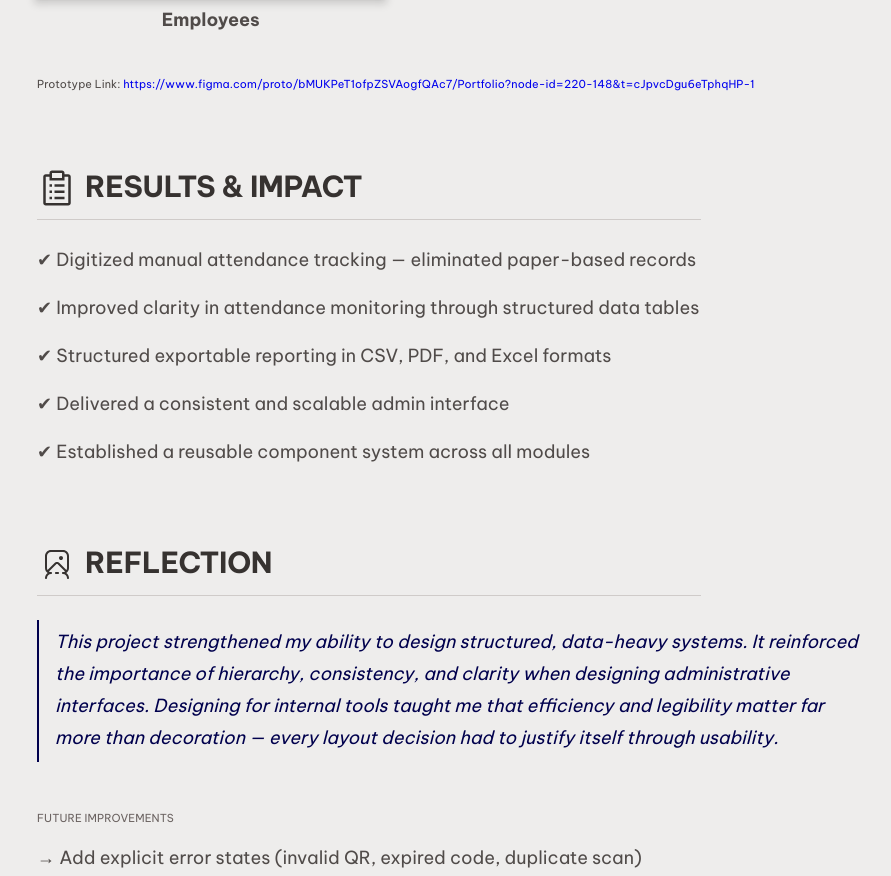
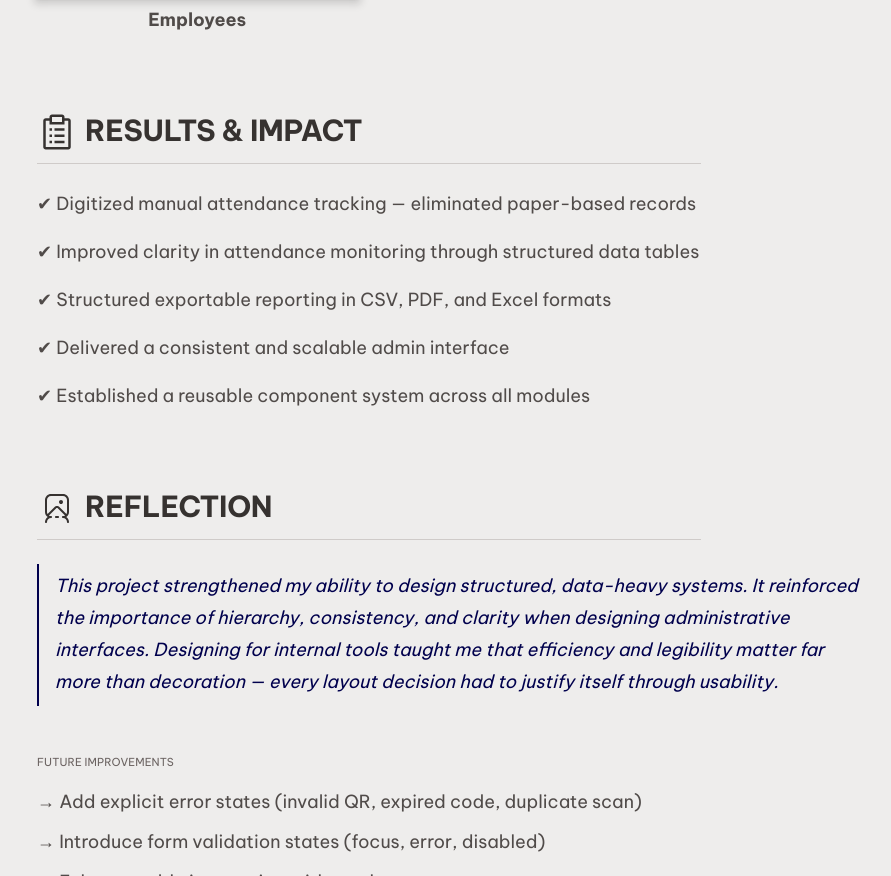
Before and after one commit to mrbellosillo/richard-design, a plain HTML site: page casestudy1.html in a window 1280 px wide. Shown: the part 6696-7572 px from the top of the page, without its empty margins (271-1162 px from the left). Drawn offline with nearby package versions, Linux system fonts and the light colour scheme.

Commit message:
removed prototype link

```diff
--- a/casestudy1.html
+++ b/casestudy1.html
@@ -613,9 +613,6 @@
                     <div class="pic-name">Modals</div>
                 </div>
             </div>
-            <div class="prototype-link">
-            Prototype Link: <a href="https://www.figma.com/proto/bMUKPeT1ofpZSVAogfQAc7/Portfolio?node-id=220-148&t=cJpvcDgu6eTphqHP-1" target="_blank">https://www.figma.com/proto/bMUKPeT1ofpZSVAogfQAc7/Portfolio?node-id=220-148&t=cJpvcDgu6eTphqHP-1</a>
-            </div>
        </div>
     </section>
     <section class="results-and-impact">
```
